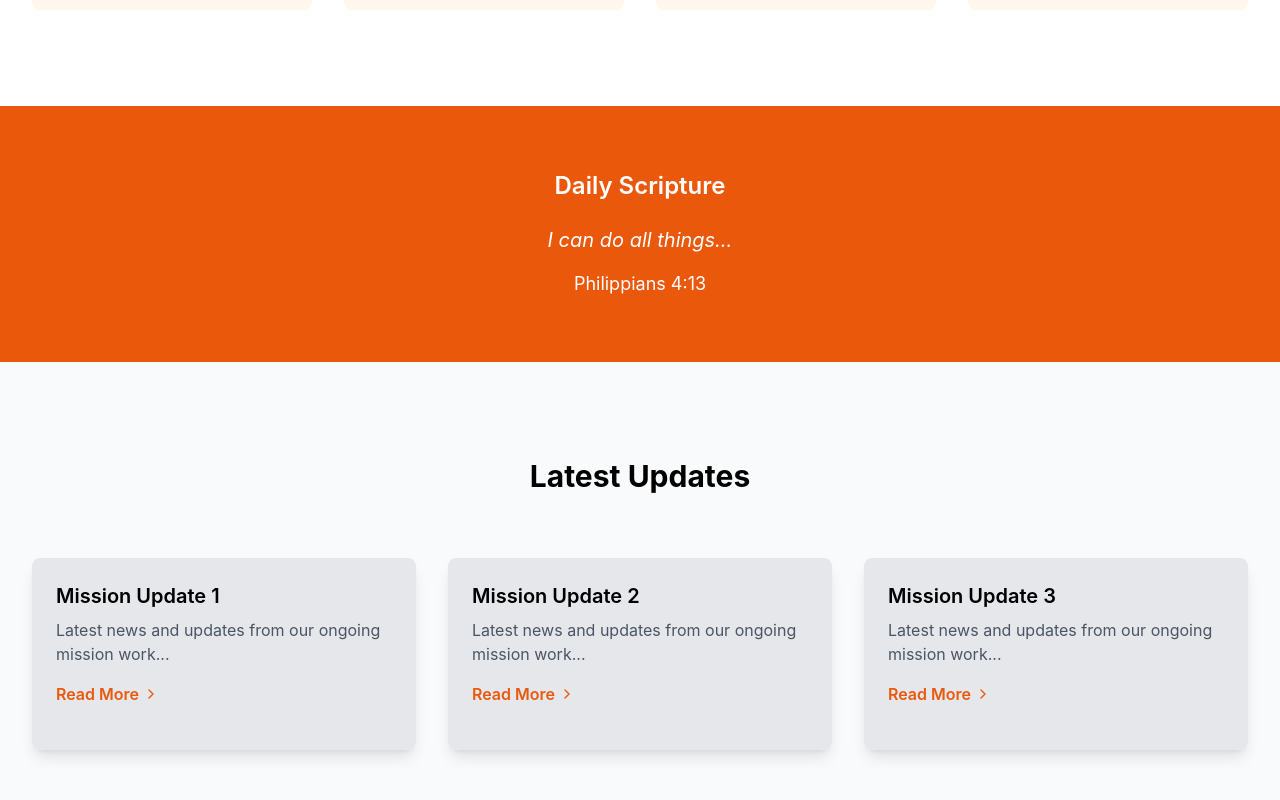
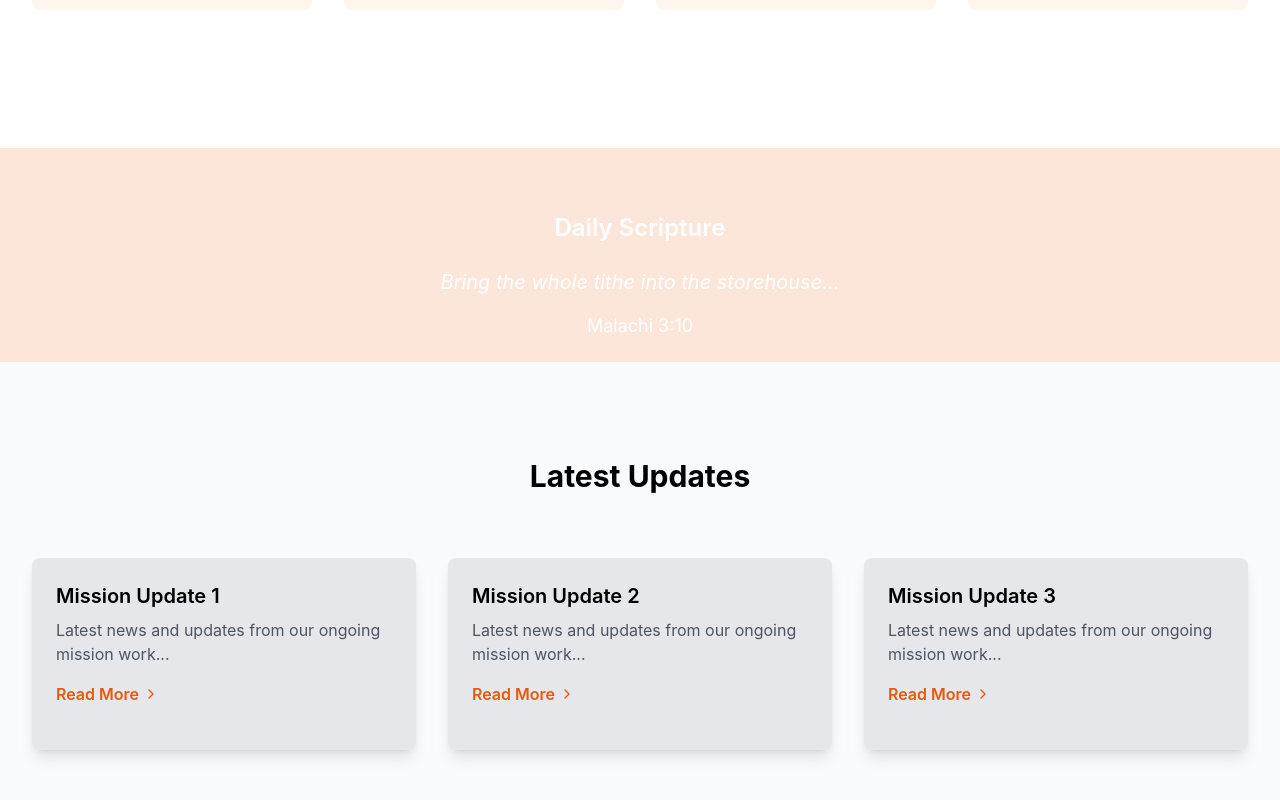
Before and after one commit to mwasobaddy/george-missions, a React (Create React App) app: page / in a window 1280 px wide. Shown: the part 1102-1902 px from the top of the page. Built offline with nearby package versions, Linux system fonts and the light colour scheme.

Commit message:
Fixed Scripture loader

```diff
--- a/src/component/ScriptureLoader.jsx
+++ b/src/component/ScriptureLoader.jsx
@@ -1,9 +1,23 @@
-import React, { useEffect, useRef } from 'react';
+import React, { useEffect, useRef, useState } from 'react';
 import gsap from 'gsap';
-import { currentScripture } from '../data/scriptureData';
+import { scriptures } from '../data/scriptureData';
+
+const getRandomScripture = () => {
+    const randomIndex = Math.floor(Math.random() * scriptures.length);
+    return scriptures[randomIndex];
+};
 
 const ScriptureLoader = () => {
+    const [currentScripture, setCurrentScripture] = useState(getRandomScripture());
     const scriptureRef = useRef(null);
+
+    useEffect(() => {
+        const interval = setInterval(() => {
+            setCurrentScripture(getRandomScripture());
+        }, 5000);
+
+        return () => clearInterval(interval);
+    }, []);
 
     useEffect(() => {
         if (scriptureRef.current) {
@@ -14,7 +28,7 @@ const ScriptureLoader = () => {
         } else {
             console.error('Scripture element not found');
         }
-    }, []);
+    }, [currentScripture]);
 
     return (
         <div ref={scriptureRef} className="bg-orange-600 text-white py-16">
--- a/src/data/scriptureData.js
+++ b/src/data/scriptureData.js
@@ -27,7 +27,4 @@ const scriptures = [
     // Add more verses as needed
 ];
 
-const randomIndex = Math.floor(Math.random() * scriptures.length);
-const currentScripture = scriptures[randomIndex];
-
-export { currentScripture };
+export { scriptures };
```
